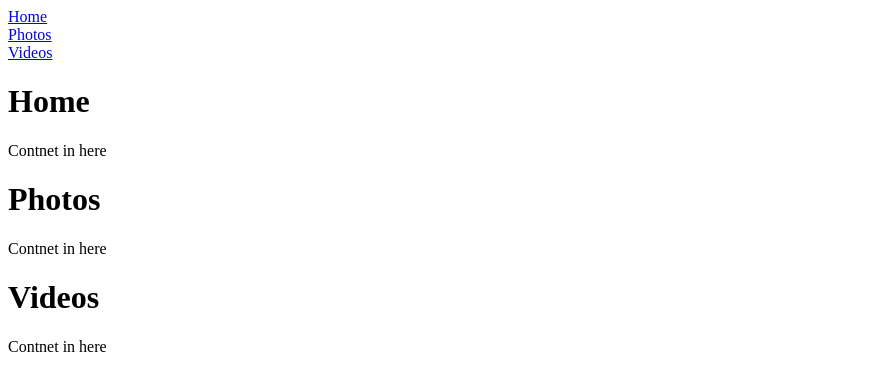
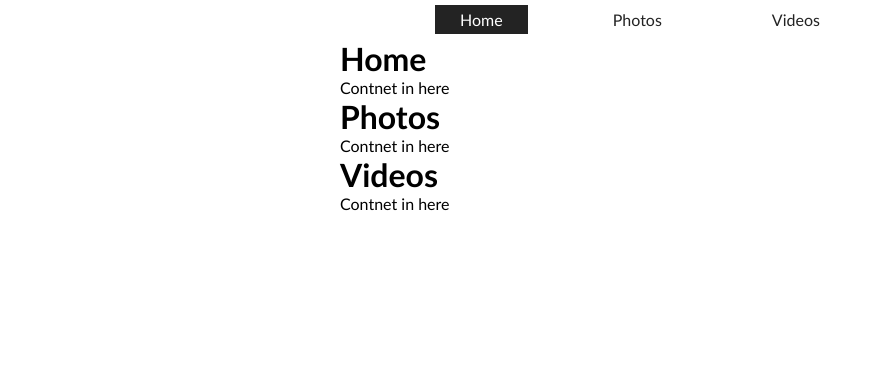
Before and after one commit to NasrOmar/Tabs-Incl-Transition, a plain HTML site: page index.html in a window 1280 px wide. Shown: the whole page, without its empty margins (0-875 px from the left). Drawn offline with Linux system fonts and the light colour scheme.

Commit message:
tab-link styles

```diff
--- a/css/styles.css
+++ b/css/styles.css
@@ -1,2 +1,47 @@
 @charset "UTF-8";
 /* CSS Document */
+
+* {
+	margin: 0;
+	padding: 0;
+	box-sizing: border-box;
+}
+
+body {
+	font-family: "Gill Sans", "Gill Sans MT", "Myriad Pro", "DejaVu Sans Condensed", Helvetica, Arial, "sans-serif";
+}
+
+.container {
+	max-width: 600px;
+	margin: 0 auto;
+}
+
+.tab {
+	display: flex;
+	justify-content: center;
+	position: relative;
+	top: 0;
+	left: 0;
+}
+
+.tab-nav {
+	padding: 10px 30px;
+}
+
+.tab-link {
+	text-decoration: none;
+	color: #232323;
+	padding: 5px 25px;
+}
+
+.tab-link:hover {
+	color: #999999;
+}
+
+.tab-link-active {
+	color: #FFF;
+	background-color: #232323;
+}
+.tab-link-active:hover {
+	color: #C1C1C1;
+}
```
